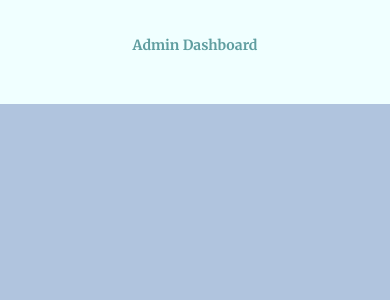
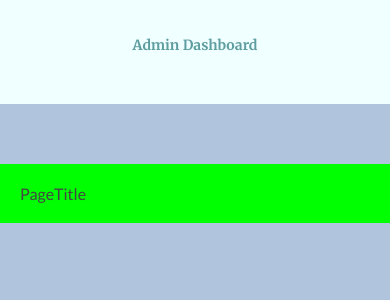
Before and after one commit to banuaggun/react-admin-dashboard, a React (Vite) app: page / in a window 390 px wide. Shown: the top 300 px of the page. Built offline with nearby package versions, Linux system fonts and the light colour scheme; some icons are missing.

Commit message:
The main area has started to be created.

```diff
--- a/src/App.jsx
+++ b/src/App.jsx
@@ -1,6 +1,7 @@
 import React from 'react'
 import Header from './components/header/Header'
 import './App.css'
+import MainArea from './components/main-area/MainArea'
 
 function App() {
 
@@ -8,7 +9,7 @@ function App() {
     <>
 
       <Header />
-
+      <MainArea/>
     </>
   )
 }
--- a/src/components/main-area/MainArea.jsx
+++ b/src/components/main-area/MainArea.jsx
@@ -1,9 +1,12 @@
 import React from 'react'
+import PageTitle from '../page-title/PageTitle'
 import './mainarea.css'
 
 const MainArea = () => {
   return (
-    <div>MainArea</div>
+    <main  id='main' className='main'>
+      <PageTitle/>
+    </main>
   )
 }
 
--- a/src/components/main-area/mainarea.css
+++ b/src/components/main-area/mainarea.css
@@ -0,0 +1,13 @@
+#main{
+  margin-top: 60px;
+  padding:70px 30px 20px 80px;
+  transition: all 0.3s;
+  background-color: pink;
+}
+
+@media (max-width:1199px){
+  #main{
+    background-color: lime;
+    padding:20px;
+  }
+}
--- /dev/null
+++ b/src/components/page-title/PageTitle.jsx
@@ -0,0 +1,10 @@
+import React from 'react'
+import './pagetitle.css'
+
+const PageTitle = () => {
+  return (
+    <div>PageTitle</div>
+  )
+}
+
+export default PageTitle
```
Also changed, not shown: src/components/page-title/pagetitle.css (added).
